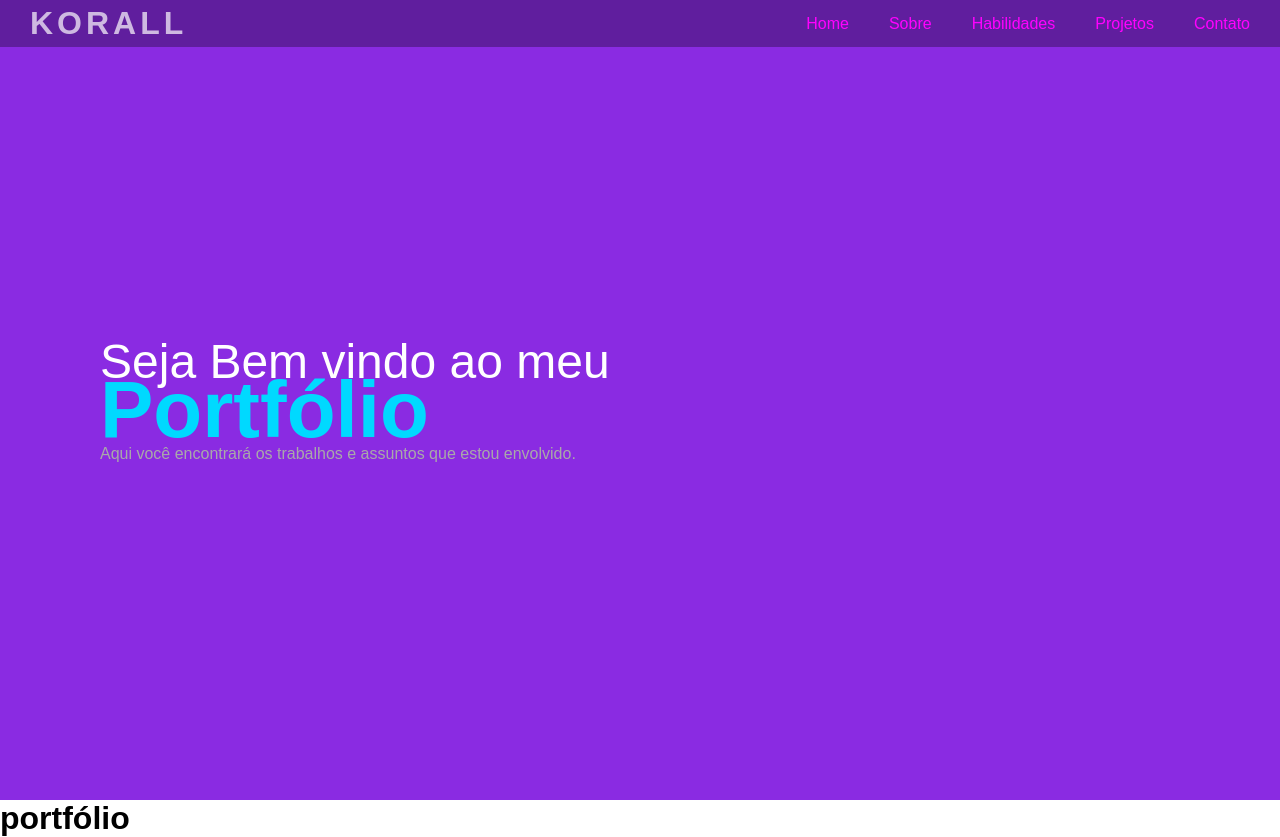
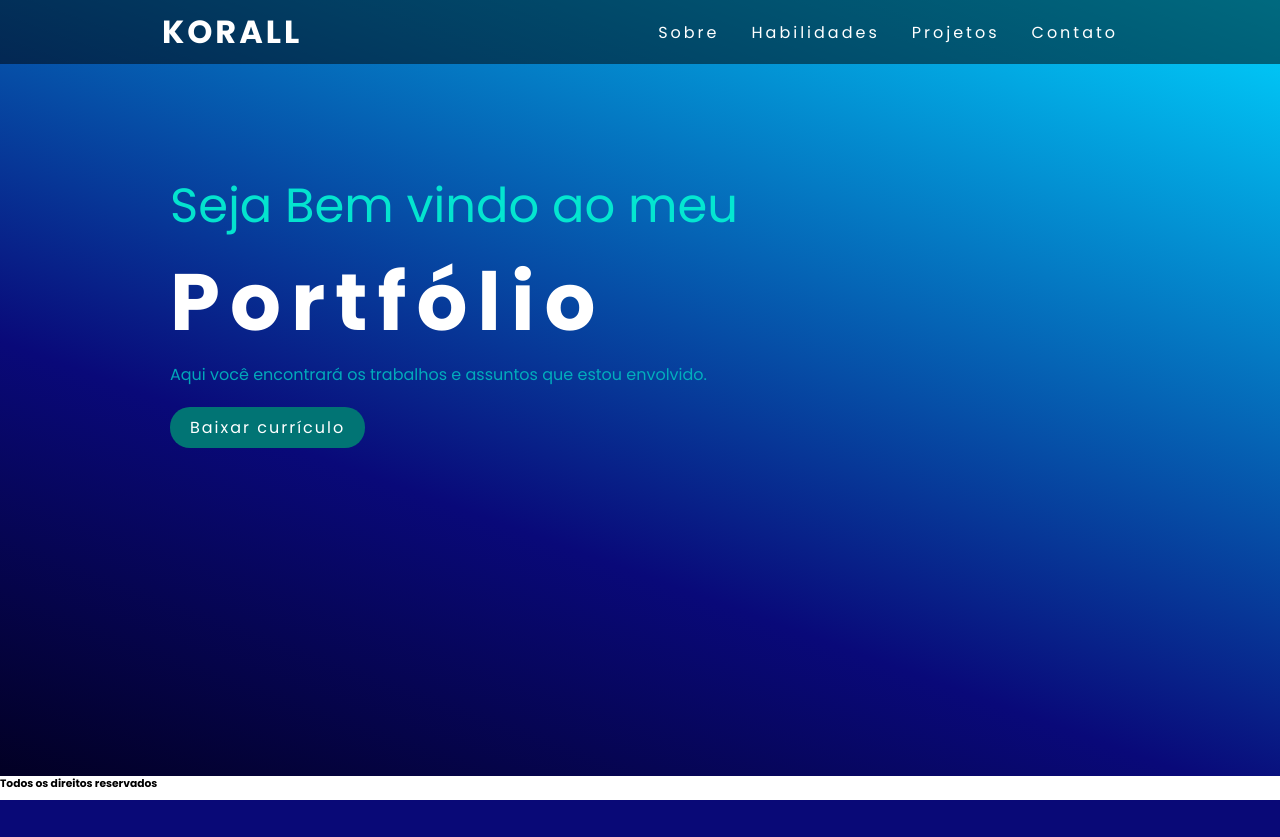
Before and after one commit to klebsonoliveirarodrigues/klebson_oliveira_rodrigues, a PHP site: page / in a window 1280 px wide. After the commit the page ends 800 px from the top, so only its background shows below. Run offline with PHP 8.4, Linux system fonts and the light colour scheme.

Commit message:
Mudanças testes gerais

```diff
--- a/Home.html
+++ b/Home.html
@@ -3,19 +3,18 @@
 <head>
     <meta charset="UTF-8">
     <meta http-equiv="X-UA-Compatible" content="IE=edge">
-    <meta name="viewport" content="width=device-width, initial-scale=1.0">
+    <meta name="viewport" content="width=device-width, initial-scale=1, minimum-scale=1">
     <link rel="stylesheet" type="text/css" href="./css/style.css">
     <title>Klebson Oliveira Rodrigues</title>
 </head>
     <body>
-        <Section>
+        <section class="apresentacao">
             <header>
-                <a class="logo" href="Home.html">korall</a>
                 <nav>
+                    <a class="logo" href="Home.html">korall</a>
                     <div>
-                        <ul>
-                            <li><a href="Home.html" class="ativa">Home</a></li>
-                            <li><a href="Sobre">Sobre</a></li>
+                        <ul class="nav__list">
+                            <li><a href="Sobre" class="ativa">Sobre</a></li>
                             <li><a href="Habilidades">Habilidades</a></li>
                             <li><a href="Projetos">Projetos</a></li>
                             <li><a href="Contato">Contato</a></li>
@@ -25,13 +24,14 @@
             </header>
             <div class="content">
                 <div class="texBox">
-                    <h2>Seja Bem vindo ao meu <span>Portfólio</span></h2>
+                    <h1>Seja Bem vindo ao meu <span>Portfólio</span></h1>
                     <p>Aqui você encontrará os trabalhos e assuntos que estou envolvido.</p>
+                    <a href="#">Baixar currículo</a>
                 </div>
             </div>
-        </Section>
-        <div class="home">
-            <h1>portfólio</h1>
-        </div>
+        </section>
     </body>
+    <footer>
+        <h6>Todos os direitos reservados</h6>
+    </footer>
 </html>
--- a/css/style.css
+++ b/css/style.css
@@ -4,91 +4,84 @@
   padding: 0;
   margin: 0;
   box-sizing: border-box;
+  font-family: 'Poppins';
+  overflow-x: hidden;
 }
 
-body {
-  font-family: "Poppis", sans-serif;
-}
 
-section {
-  position: relative;
-  width: 100%;
-  min-height: 100vh;
-  padding: 100px;
-  display: flex;
-  justify-content: space-between;
-  align-items: center;
-  background-color: blueviolet;
-}
-
-header {
-  position: fixed;
-  top: 0;
-  left: 0;
-  width: 100%;
-  padding: 5px 30px;
-  display: flex;
-  justify-content: space-between;
-  align-items: center;
-  background-color: rgba(0, 0, 0, 0.3);
-}
-
-header .logo {
-  position: relative;
-  font-size: 2rem;
-  font-weight: 800;
-  color: rgba(255, 255, 255, 0.692);
-  letter-spacing: 4px;
-  text-transform: uppercase;
-}
-header ul {
-  position: relative;
-  display: flex;
-}
-header ul li {
-  list-style: none;
-}
-
-a {
+a{
+  color: white;
   text-decoration: none;
   transition: 0.3s;
 }
 
-a:hover {
+a:hover{
   opacity: 0.7;
 }
 
-header ul li a {
-  display: inline-block;
-  color: fuchsia;
+.logo{
+  font-size: 2rem;
+  text-transform: uppercase;
+  font-weight: 700;
+  letter-spacing: 3px;
+}
+
+nav{
+  display: flex;
+  position: fixed;
+  justify-content: space-around;
+  align-items: center;
+  background-color: rgba(0, 0, 0, 0.5);
+  width: 100%;
+  height: 8vh;
+}
+
+.apresentacao {
+  height: 97vh;
+background: rgb(2,0,36);
+background: linear-gradient(20deg, rgba(2,0,36,1) 0%, rgba(9,9,121,1) 35%, rgba(0,212,255,1) 100%);
+}
+
+.nav__list{
+  list-style: none;
+  display: flex;
   font-weight: 500;
-  margin-left: 40px;
+}
+
+.nav__list li{
+  letter-spacing: 3px;
+  margin-left: 2rem;
 }
 .content {
-  position: relative;
-  width: 100%;
-  display: flex;
-  justify-content: space-between;
-  align-items: center;
+  padding: 170px;
 }
 
-.content .texBox {
+.content .texBox{
   position: relative;
   max-width: 600px;
 }
 
-.content .texBox h2 {
-  color: white;
+.content .texBox h1{
+  color: rgba(4, 243, 211, 0.911);
   font-size: 3rem;
-  line-height: 3rem;
   font-weight: 500;
 }
+.content .texBox h1 span{
+  font-size: 5rem;
+  font-weight: 700;
+  letter-spacing: 10px;
+  color:rgb(255, 255, 255);
+}
 
-.content .texBox h2 span {
-  color: rgb(0, 217, 255);
-  font-size: 5rem;
-  font-weight: 900;
+.content .texBox a{
+  display: inline-block ;
+  margin-top: 20px;
+  padding: 8px 20px;
+  background: #017474;
+  border-radius: 20px;
+  letter-spacing: 2px;
 }
-.content .texBox p {
-  color: darkgray;
+
+p{
+  color: #01c4c4d7;
 }
```
Also changed, not shown: js/mobile__navBar.js (added).
